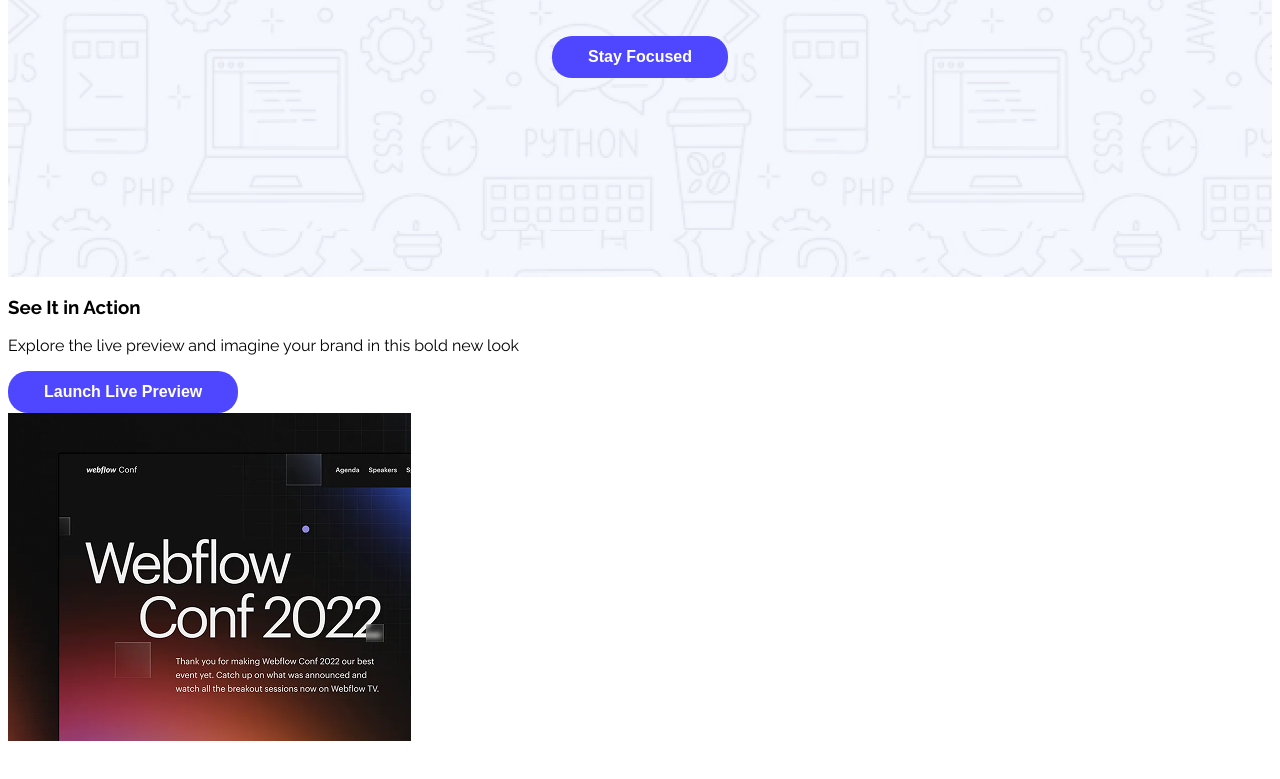
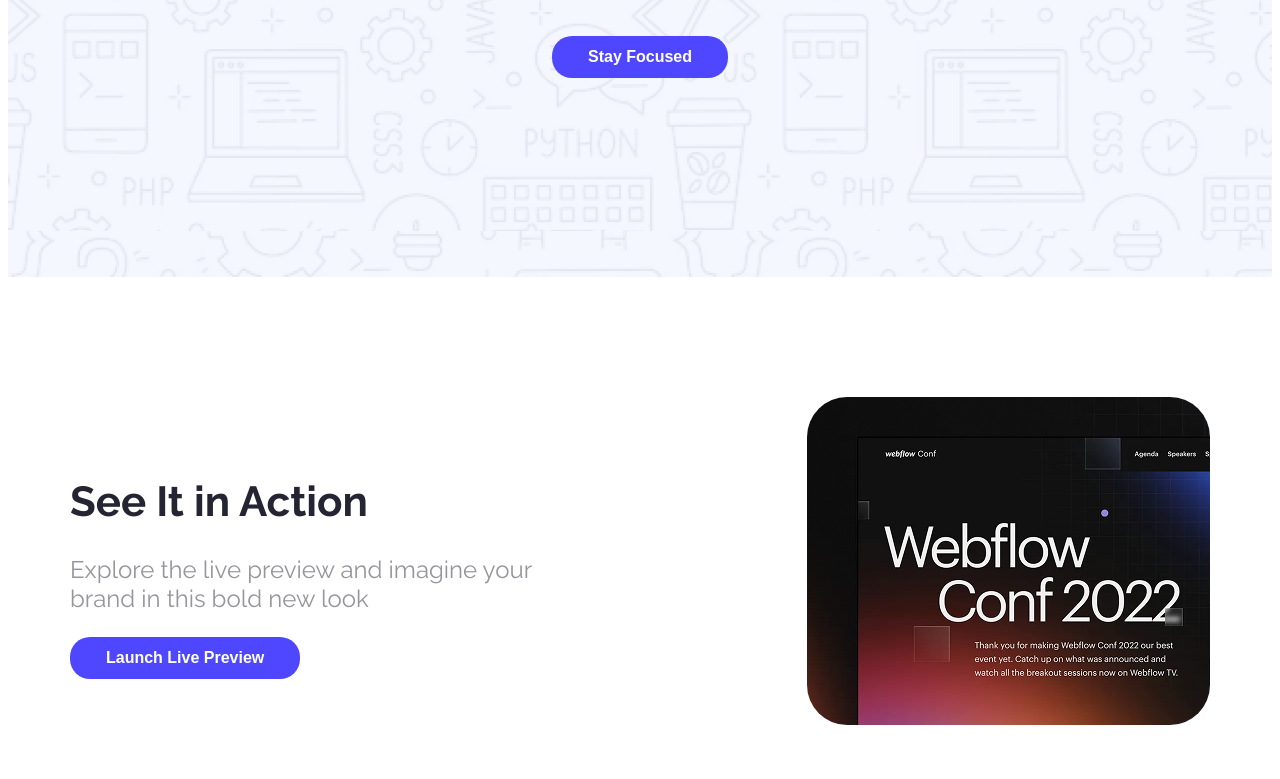
Before and after one commit to Rakibul29h/Landing-Launchpad, a plain HTML site: page index.html in a window 1280 px wide. Shown: the part 429-1208 px from the top of the page. Before the commit the page ends 1182 px from the top, so only its background shows below. Drawn offline with Linux system fonts and the light colour scheme.

Commit message:
action section added

```diff
--- a/style/style.css
+++ b/style/style.css
@@ -61,3 +61,38 @@ nav .logo{
     font-size: 65px;
     font-weight: bold;
 }
+/* main */
+main{
+    max-width: 1140px;
+    margin: 0 auto;
+}
+
+/* action section */
+.action{
+    margin: 120px 0px;
+
+}
+.action_container{
+    display: flex;
+    justify-content: space-between;
+    align-items: center;
+}
+.action_content{
+    width: 517px;
+}
+.action_title{
+    font-size: 42px;
+    font-weight: bold;
+    color: #252432;
+    line-height: 23px;
+}
+.action_des{
+    font-size: 24px;
+    color: #2524327b;
+}
+.action_img img{
+    width: 403px;
+    border-radius: 40px;
+}
+
+/* users title */
```
Also changed, not shown: index.html (line endings or trailing spaces).
